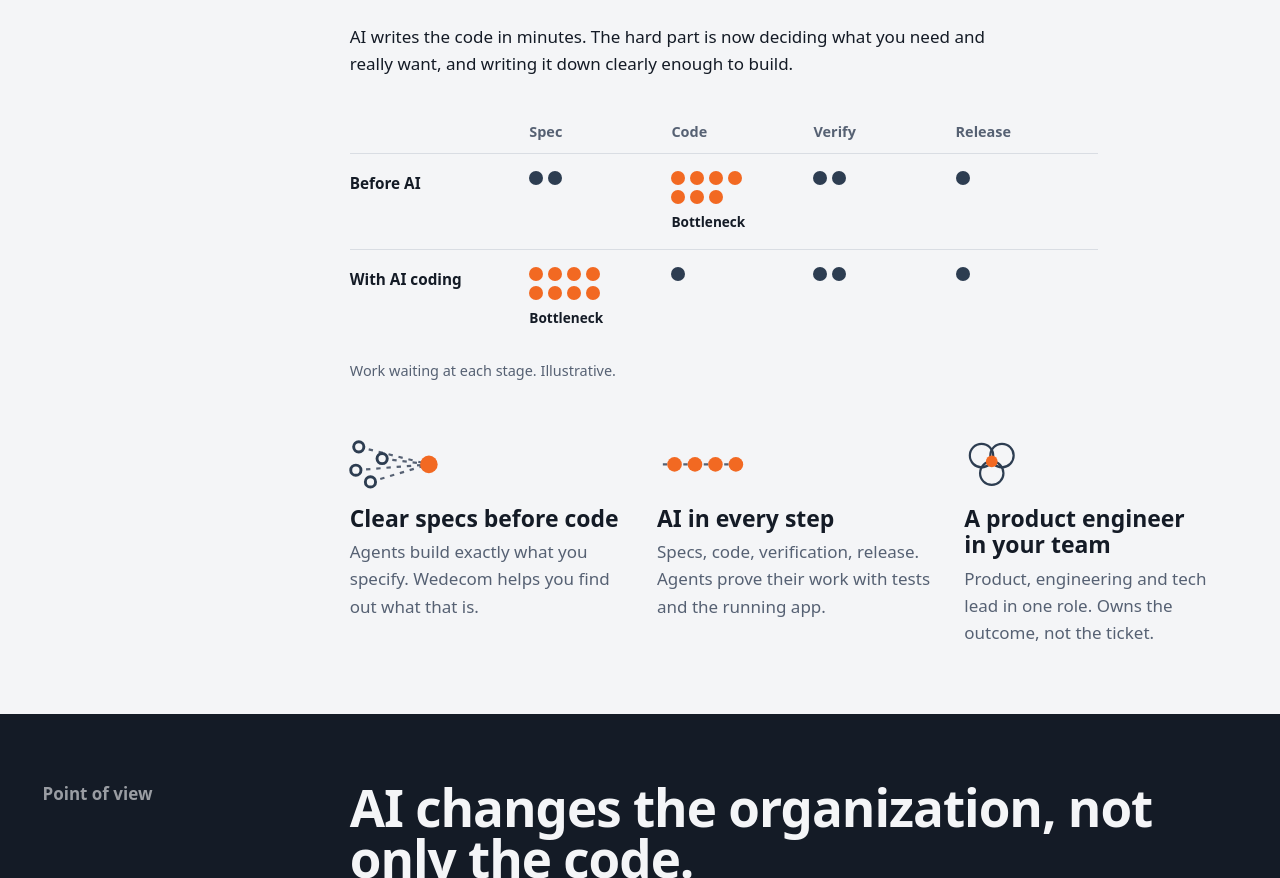
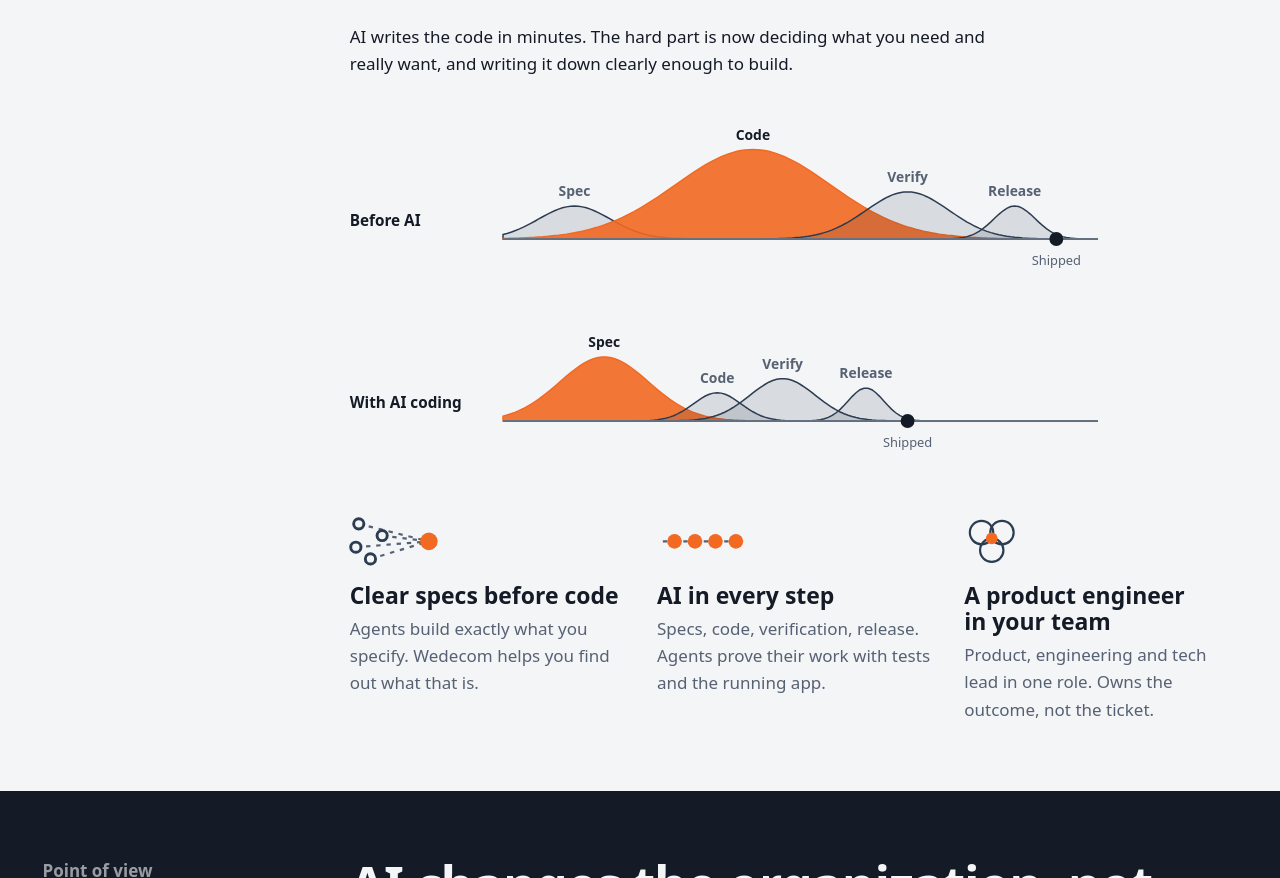
Before and after one commit to mwesox/wedecom-homepage, an Astro site: page / in a window 1280 px wide. Shown: the part 985-1863 px from the top of the page. Built offline with nearby package versions, Linux system fonts and the light colour scheme; Astro itself is replaced by a stand-in of ours.

Commit message:
feat(home): show the moving bottleneck as effort waves
Two timelines, before AI and with AI coding, with one wave per stage.
The bottleneck wave is orange and shipping lands earlier with AI, so the
chart needs no caption; it replaces the dot table.

```diff
--- a/src/pages/index.astro
+++ b/src/pages/index.astro
@@ -22,13 +22,47 @@ const shifts = [
   },
 ];
 
-// Illustrative queue per delivery stage; `slow` marks the stage where work piles up.
-const flow = {
-  stages: ["Spec", "Code", "Verify", "Release"],
-  rows: [
-    { name: "Before AI", counts: [2, 7, 2, 1], slow: 1 },
-    { name: "With AI coding", counts: [8, 1, 2, 1], slow: 0 },
-  ],
+// Effort per stage on the way from idea to shipped, drawn as waves:
+// `at` is where a stage peaks on the timeline (0 to 1), `spread` how long
+// it runs, `height` how much effort it takes. `slow` is the bottleneck.
+type Wave = { stage: string; at: number; spread: number; height: number };
+const effort: { name: string; summary: string; shipped: number; slow: string; waves: Wave[] }[] = [
+  {
+    name: "Before AI",
+    summary: "Before AI, coding takes the most effort and shipping comes late.",
+    shipped: 0.93,
+    slow: "Code",
+    waves: [
+      { stage: "Spec", at: 0.12, spread: 0.06, height: 0.35 },
+      { stage: "Code", at: 0.42, spread: 0.13, height: 0.95 },
+      { stage: "Verify", at: 0.68, spread: 0.07, height: 0.5 },
+      { stage: "Release", at: 0.86, spread: 0.035, height: 0.35 },
+    ],
+  },
+  {
+    name: "With AI coding",
+    summary: "With AI coding, the spec takes the most effort, coding shrinks, and shipping comes earlier.",
+    shipped: 0.68,
+    slow: "Spec",
+    waves: [
+      { stage: "Spec", at: 0.17, spread: 0.075, height: 0.68 },
+      { stage: "Code", at: 0.36, spread: 0.04, height: 0.3 },
+      { stage: "Verify", at: 0.47, spread: 0.055, height: 0.45 },
+      { stage: "Release", at: 0.61, spread: 0.03, height: 0.35 },
+    ],
+  },
+];
+const chartWidth = 600;
+const baseline = 120;
+const peak = 95;
+const waveTop = (w: Wave) => baseline - peak * w.height;
+const wavePath = (w: Wave) => {
+  const points = [];
+  for (let x = 0; x <= chartWidth; x += 4) {
+    const y = baseline - peak * w.height * Math.exp(-((x / chartWidth - w.at) ** 2) / (2 * w.spread ** 2));
+    points.push(`${x},${y.toFixed(1)}`);
+  }
+  return `M${points.join(" L")} L${chartWidth},${baseline} L0,${baseline} Z`;
 };
 
 const theses = [
@@ -128,32 +162,22 @@ const graphNotes = [
           you need and really want, and writing it down clearly enough to build.
         </p>
       </div>
-      <figure class="flow">
-        <table>
-          <thead>
-            <tr>
-              <td></td>
-              {flow.stages.map((s) => <th scope="col">{s}</th>)}
-            </tr>
-          </thead>
-          <tbody>
-            {flow.rows.map((r) => (
-              <tr>
-                <th scope="row">{r.name}</th>
-                {r.counts.map((n, i) => (
-                  <td class={i === r.slow ? "is-slow" : undefined}>
-                    <span class="flow-dots" aria-hidden="true">
-                      {Array.from({ length: n }, () => <i />)}
-                    </span>
-                    <span class="sr-only">{n} waiting</span>
-                    {i === r.slow && <span class="flow-tag">Bottleneck</span>}
-                  </td>
-                ))}
-              </tr>
-            ))}
-          </tbody>
-        </table>
-        <figcaption>Work waiting at each stage. Illustrative.</figcaption>
+      <figure class="effort">
+        {effort.map((row, i) => (
+          <div class="effort-row">
+            <p class="effort-name" id={`effort-${i}`}>{row.name}</p>
+            <svg viewBox={`0 0 ${chartWidth} 158`} role="img" aria-labelledby={`effort-${i} effort-${i}-summary`}>
+              <title id={`effort-${i}-summary`}>{row.summary}</title>
+              {row.waves.map((w) => <path class={w.stage === row.slow ? "wave wave-slow" : "wave"} d={wavePath(w)} />)}
+              <line class="effort-base" x1="0" y1={baseline} x2={chartWidth} y2={baseline} />
+              {row.waves.map((w) => (
+                <text class={w.stage === row.slow ? "wave-label wave-label-slow" : "wave-label"} x={w.at * chartWidth} y={waveTop(w) - 10}>{w.stage}</text>
+              ))}
+              <circle class="effort-ship" cx={row.shipped * chartWidth} cy={baseline} r="7" />
+              <text class="effort-ship-label" x={row.shipped * chartWidth} y={baseline + 26}>Shipped</text>
+            </svg>
+          </div>
+        ))}
       </figure>
       <ul class="shifts">
         {shifts.map((s) => (
--- a/src/styles/global.css
+++ b/src/styles/global.css
@@ -304,29 +304,34 @@
   margin: 0 0 1.5rem;
 }
 
-/* Bottleneck diagram: one dot per waiting work item, the slow
- * stage in signal orange. A real table, so it reads without the dots. */
-.flow { margin: 2.5rem 0 0; max-width: 44rem; }
-.flow table { width: 100%; border-collapse: collapse; table-layout: fixed; }
-.flow th { text-align: left; font-weight: 600; }
-.flow thead th { font-size: 0.85rem; color: var(--color-mute); padding: 0 0.5rem 0.6rem 0; }
-.flow thead td { width: 24%; }
-.flow tbody th { font-size: 0.9rem; padding-right: 1rem; }
-.flow tbody th,
-.flow tbody td { border-top: 1px solid var(--color-line); padding-block: 1rem; vertical-align: top; }
-.flow tbody td { padding-right: 0.75rem; }
-.flow-dots { display: grid; grid-template-columns: repeat(4, max-content); gap: 5px; }
-.flow-dots i { width: 14px; height: 14px; border-radius: 50%; background: var(--color-slate); }
-.is-slow .flow-dots i { background: var(--color-signal); }
-.flow-tag { display: block; margin-top: 0.4rem; font-size: 0.8rem; font-weight: 600; }
-.flow figcaption { margin-top: 0.75rem; font-size: 0.85rem; color: var(--color-mute); }
+/* Effort waves: one timeline per row, the bottleneck stage in signal
+ * orange. Labels are SVG text, enlarged on small screens like the hero graph. */
+.effort { margin: 2.5rem 0 0; max-width: 44rem; display: grid; gap: 1.5rem; }
+.effort-row { display: grid; gap: 0.25rem; align-items: end; }
+@media (min-width: 700px) {
+  .effort-row { grid-template-columns: 8rem minmax(0, 1fr); column-gap: 1rem; }
+}
+.effort-name { margin: 0; font-weight: 600; font-size: 0.9rem; }
+@media (min-width: 700px) {
+  .effort-name { padding-bottom: 2.6rem; }
+}
+.effort svg { display: block; width: 100%; height: auto; overflow: visible; }
+.wave {
+  fill: var(--color-slate);
+  fill-opacity: 0.14;
+  stroke: var(--color-slate);
+  stroke-width: 1.5;
+  vector-effect: non-scaling-stroke;
+}
+.wave-slow { fill: var(--color-signal); fill-opacity: 0.9; stroke: var(--color-signal); }
+.effort-base { stroke: #9AA3AF; stroke-width: 1; vector-effect: non-scaling-stroke; }
+.effort-ship { fill: var(--color-ink); }
+.wave-label { fill: var(--color-mute); font-size: 14px; font-weight: 600; text-anchor: middle; }
+.wave-label-slow { fill: var(--color-ink); }
+.effort-ship-label { fill: var(--color-mute); font-size: 13px; text-anchor: middle; }
 @media (max-width: 600px) {
-  .flow thead td { width: 21%; }
-  .flow tbody td { padding-right: 0.4rem; }
-  .flow-tag { font-size: 0.72rem; }
-  .flow tbody th { font-size: 0.8rem; }
-  .flow-dots i { width: 9px; height: 9px; }
-  .flow-dots { gap: 4px; }
+  .wave-label { font-size: 22px; }
+  .effort-ship-label { font-size: 20px; }
 }
 
 .shifts {
```
Also changed, not shown: README.md.
